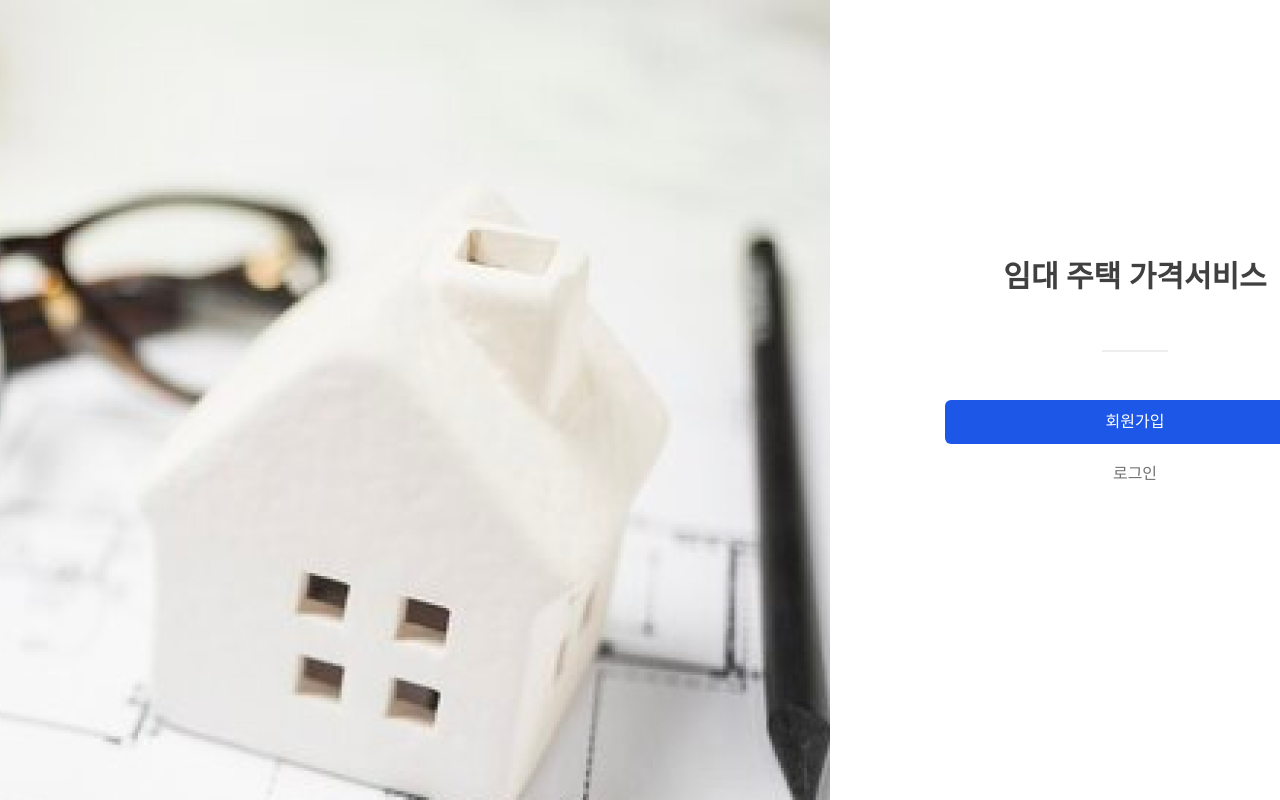
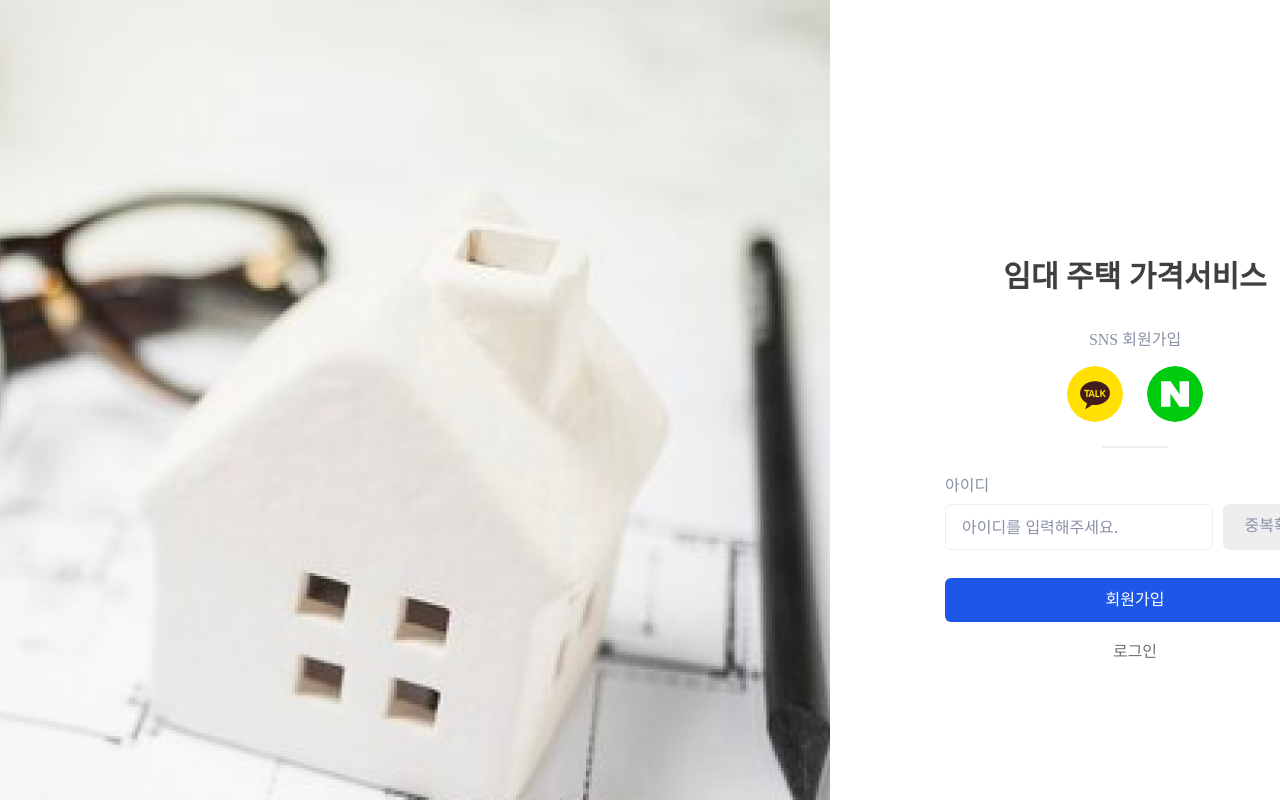
Before and after one commit to JiSangChoe/React_workspace, a React (Create React App) app: page / in a window 1280 px wide. Both pictures are taken after a click on the element "회원가입". Shown: the top 800 px of the page. Built offline with nearby package versions, Linux system fonts and the light colour scheme; a web font is replaced by a local one.

Commit message:
2024.04.11.11:50 SnsContainerProps 버튼 만들고, 중복확인

```diff
--- a/src/components/Inputbox/index.tsx
+++ b/src/components/Inputbox/index.tsx
@@ -8,16 +8,20 @@ export interface InputBoxProps {
     placeholder: string;
     onChangeHandler: (event: ChangeEvent<HTMLInputElement>) => void;
     buttonTitle?: string;
+    buttonStatus?: boolean;
 }
 
-export default function InputBox({label, type, value, placeholder,onChangeHandler, buttonTitle}:InputBoxProps) {
+export default function InputBox({label, type, value, placeholder,onChangeHandler, buttonTitle, buttonStatus}:InputBoxProps) {
+
+    const buttonClass = buttonStatus ? 'input-primary-button' : 'input-disable-button';
+
 return (
     <div className="input-box">
         <div className="input-label label">{label}</div>
             <div className="input-content-box">
                 <input  className="input" type={type} value={value} placeholder={placeholder} onChange={onChangeHandler} />
                     {buttonTitle&&
-                    <div  className="input-disable-button">{buttonTitle}</div>
+                    <div  className={buttonClass}>{buttonTitle}</div>
                     }
             </div>
         <div className="input-message"></div>
--- a/src/views/Authentication/index.tsx
+++ b/src/views/Authentication/index.tsx
@@ -7,6 +7,29 @@ import InputBox from 'components/Inputbox';
 
 // 타입을 만든거임
 type AuthPage = 'sign-in' | 'sign-up';
+
+interface SnsContainerProps {
+    title: string;
+}
+
+function SnsContainer({title}: SnsContainerProps) {
+
+    // 버튼을 클릭했을때 반응 -> 똑같은 구현부를 가지고 있어서 하나로 묶음 (kakao, naver) -> Sns
+    const onSnsButtonClickHandler = (type: 'kakao' | 'naver') => {
+        alert(type);
+    };
+
+    return (
+        <div className='authentication-sns-container'>
+            <div className='sns-container-title label'>{title}</div>
+            <div className='sns-button-container'>             {/*익명함수로 매개변수없이 호출 */}
+                <div className='sns-button kakao-button' onClick={() => onSnsButtonClickHandler('kakao')}></div>
+                <div className='sns-button naver-button' onClick={() => onSnsButtonClickHandler('naver')}></div>
+            </div>
+        </div>
+    );
+
+};
 
 interface Props {
     onLinkClickHandler: () => void
@@ -43,12 +66,22 @@ function SignIn ({onLinkClickHandler}: Props) {
                 <div className='text-link' onClick={onLinkClickHandler}>회원가입</div>
             </div>
             <div className='short-divider'></div>
-            <div className='authentication-sns-container'></div>
+            <SnsContainer title="SNS 로그인"/>
         </div>
     );
 }
 
 function SignUp ({onLinkClickHandler}: Props) {
+    // InputBoxProps의 onChangeHandler 상태 만들어줌
+    const [id, setId] = useState<string>('');
+    const [idButtonStatus, setIdButtonStatus] = useState<boolean>(false);
+
+    // 중복확인 버튼을 작동하기 위해 만든 코드인데 하
+    const onIdChangeHandler = (event: ChangeEvent<HTMLInputElement>) => {
+        const {value} = event.target;
+        setId(value);
+        setIdButtonStatus(value !== '');
+    };
 
     const onSignUpButtonClickHandler = () => {
 
@@ -56,9 +89,11 @@ function SignUp ({onLinkClickHandler}: Props) {
 
     return (
         <div className='authentication-contents'>
-            <div className='authentication-sns-container'></div>
+            <SnsContainer title="SNS 회원가입"/>
             <div className='short-divider'></div>
-            <div className='authentication-input-container'></div>
+            <div className='authentication-input-container'>
+                <InputBox label='아이디' type='text' value={id} placeholder='아이디를 입력해주세요.' onChangeHandler={onIdChangeHandler} buttonTitle='중복확인' buttonStatus={idButtonStatus}/>
+            </div>
             <div className='authentication-button-container'>
                 <div className='primary-button full-width' onClick={onSignUpButtonClickHandler}>회원가입</div>
                 <div className='text-link' onClick={onLinkClickHandler}>로그인</div>
--- a/src/views/Authentication/style.css
+++ b/src/views/Authentication/style.css
@@ -65,3 +65,11 @@
     align-items: center;
     gap: 16px;
 }
+
+.kakao-button {
+    background-image: url('../../assets/image/kakao-button.png');
+}
+
+.naver-button {
+    background-image: url('../../assets/image/naver-button.png');
+}
```
